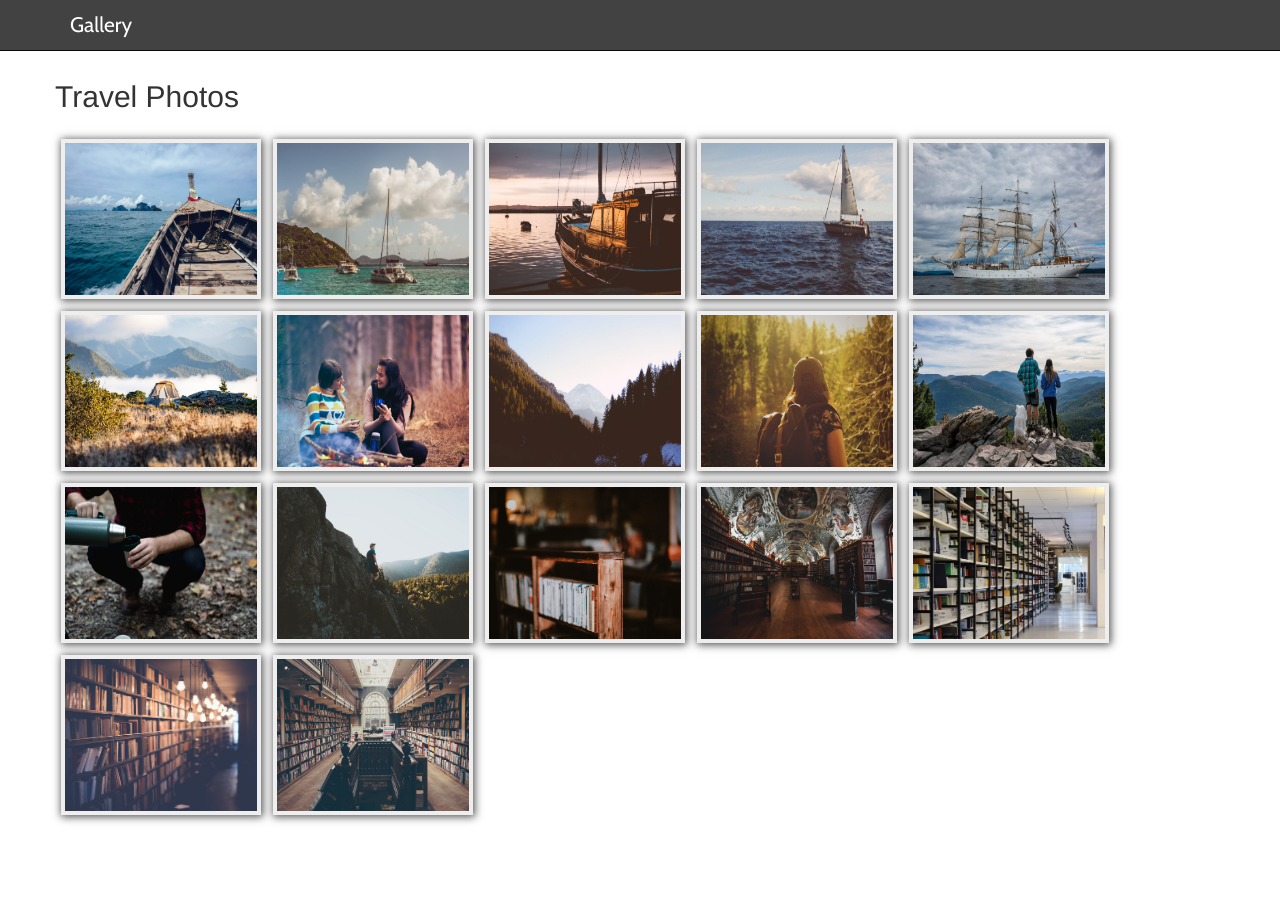
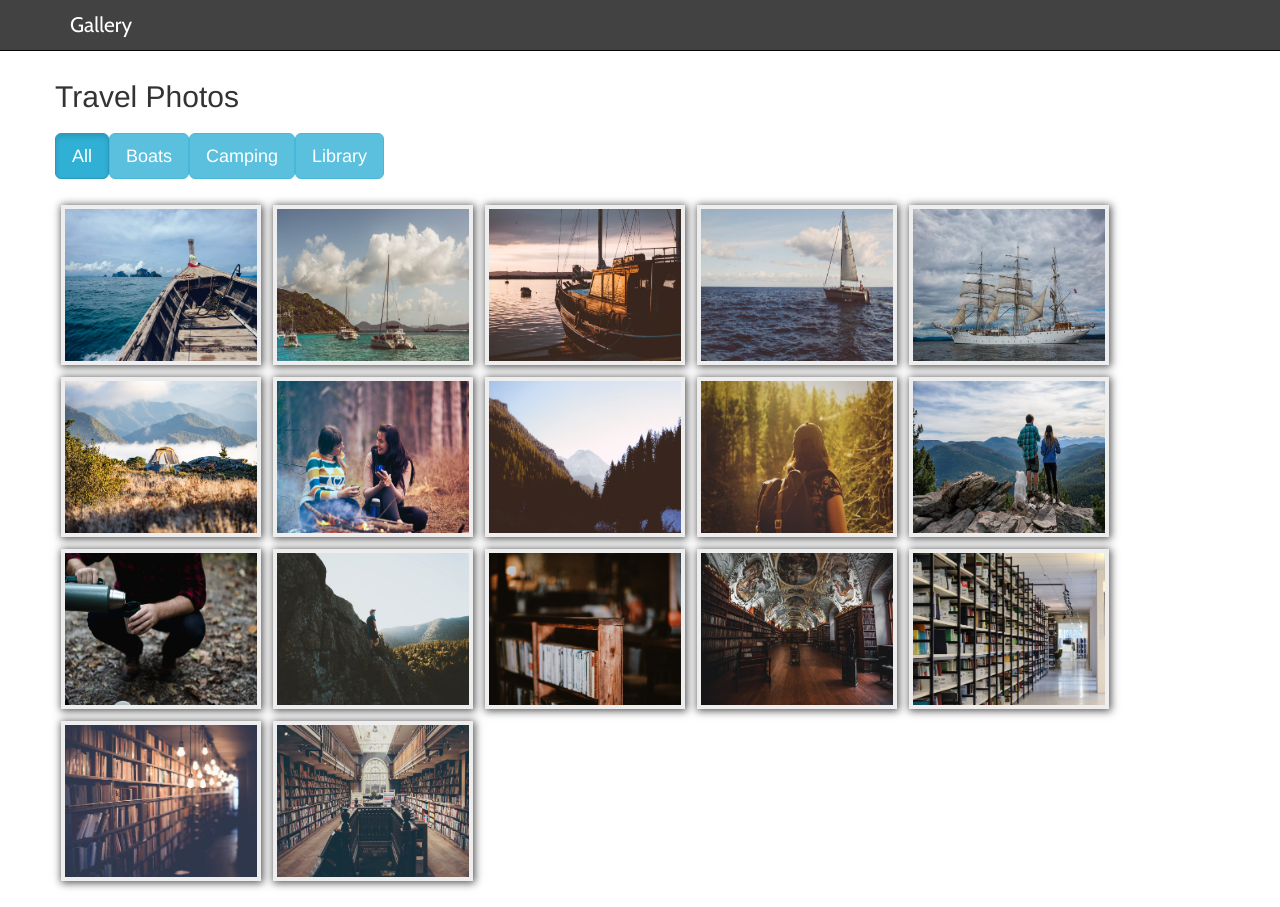
Before and after one commit to sirguys/Gallery, an Angular app: page / in a window 1280 px wide. Before the commit the page ends 841 px from the top, so only its background shows below. Built offline with nearby package versions, Linux system fonts and the light colour scheme; a web font is replaced by a local one; what ng2-bootstrap would draw is missing.

Commit message:
gallery filter image

```diff
--- a/src/app/app.module.ts
+++ b/src/app/app.module.ts
@@ -2,6 +2,7 @@ import { BrowserModule } from '@angular/platform-browser';
 import { NgModule } from '@angular/core';
 import { AlertModule } from 'ng2-bootstrap/ng2-bootstrap';
 
+import { ImageFilterPipe } from './image/shared/filter.pipe';
 import { ImageService } from './image/shared/image.service';
 import { AppComponent } from './app.component';
 import { NavbarComponent } from './navbar/navbar.component';
@@ -13,13 +14,14 @@ import { ImageDetailComponent } from './image/image-detail.component';
     AppComponent,
     NavbarComponent,
     GalleryComponent,
-    ImageDetailComponent
+    ImageDetailComponent,
+    ImageFilterPipe
   ],
   imports: [
     BrowserModule,
     AlertModule.forRoot()
   ],
-  providers: [ImageService],
+  providers: [ImageService, ImageFilterPipe],
   bootstrap: [AppComponent]
 })
 export class AppModule { }
--- a/src/app/gallery/gallery.component.html
+++ b/src/app/gallery/gallery.component.html
@@ -1,7 +1,11 @@
 <div class="row">
     <h2>Travel Photos</h2>
+    <button class="btn btn-lg btn-info" [class.active]="filterBy==='all'" (click)="filterBy='all'">All</button>
+    <button class="btn btn-lg btn-info" [class.active]="filterBy==='boats'" (click)="filterBy='boats'">Boats</button>
+    <button class="btn btn-lg btn-info" [class.active]="filterBy==='camping'" (click)="filterBy='camping'">Camping</button>
+    <button class="btn btn-lg btn-info" [class.active]="filterBy==='library'" (click)="filterBy='library'">Library</button>
     <ul id="thumbnailsList">
-        <li *ngFor="let image of visibleImages" >
+        <li *ngFor="let image of (visibleImages | imageFilter:filterBy)" >
             <img src="{{image.url}}" class="tn" width="200" height="160">
         </li>
     </ul>
--- /dev/null
+++ b/src/app/image/shared/filter.pipe.ts
@@ -0,0 +1,15 @@
+import { Pipe, PipeTransform } from '@angular/core';
+
+@Pipe({
+  name: 'imageFilter'
+})
+export class ImageFilterPipe implements PipeTransform {
+
+  transform(items: any[], criteria: string): any {
+    if(criteria === 'all'){ return items } else
+    return items.filter(item => {
+      return item.category === criteria;
+    });
+  }
+
+}
```
Also changed, not shown: 1 other file (tests, documents, lock files or other folders).
